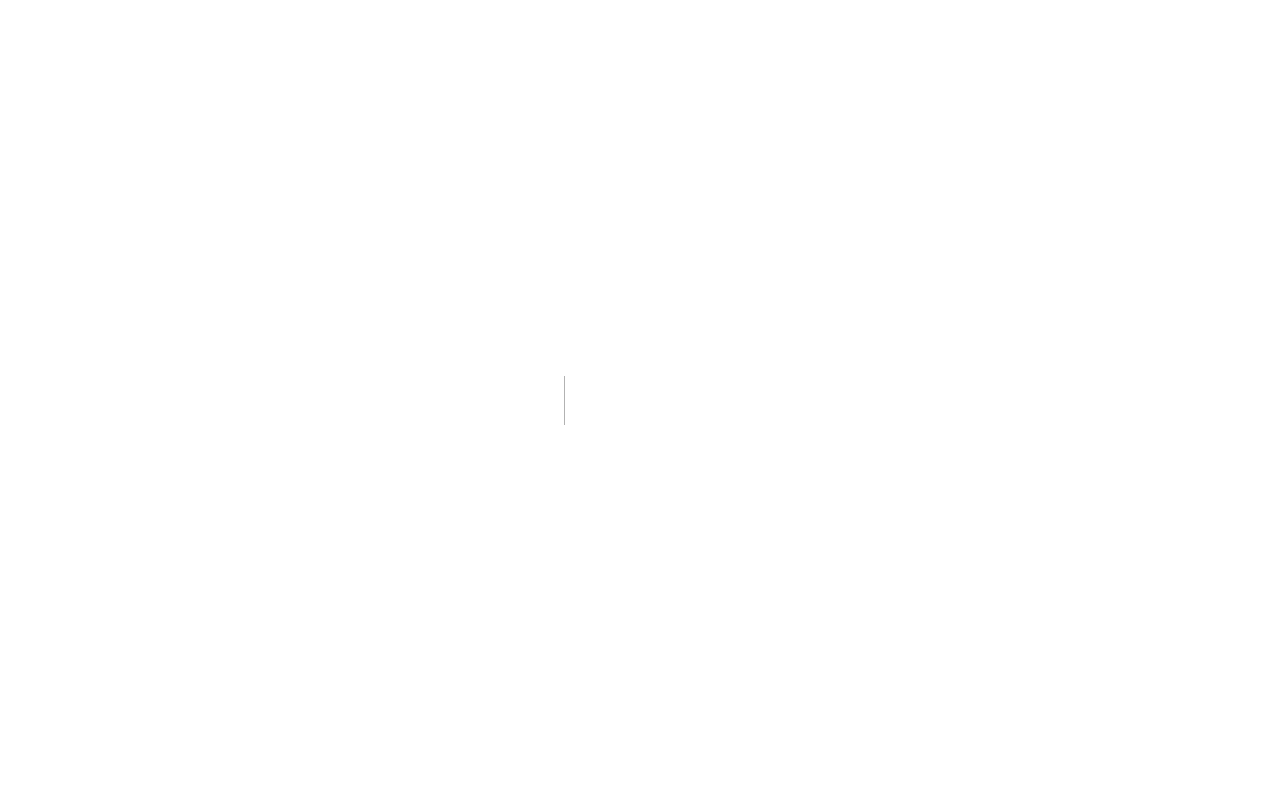
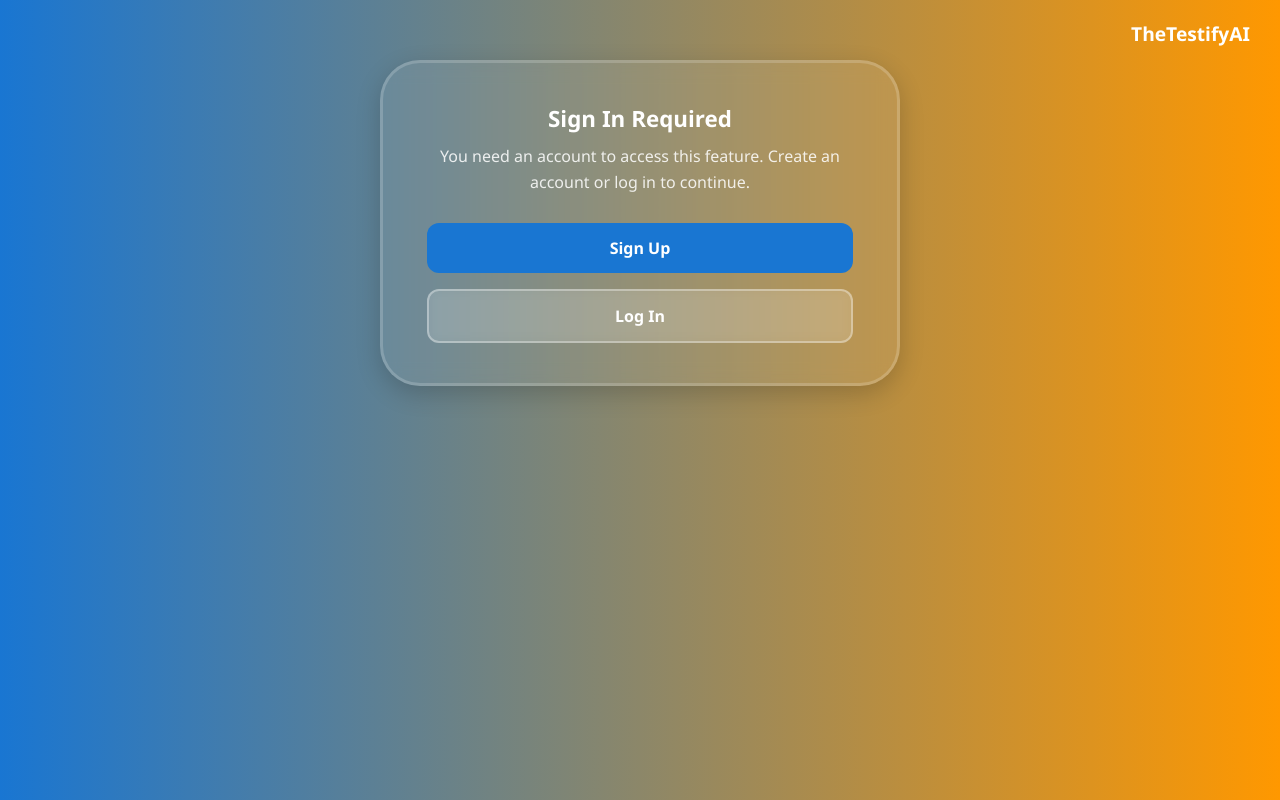
Before and after one commit to christensenandrew455-cell/Testifyai, a Next.js app: page /signuplogin in a window 1280 px wide. Before the commit this address had no page. Built offline with nearby package versions, Linux system fonts and the light colour scheme.

Commit message:
Update and rename page.js to page.js

```diff
--- /dev/null
+++ b/app/signuplogin/page.js
@@ -0,0 +1,120 @@
+"use client";
+import Link from "next/link";
+
+export default function SignInPage() {
+  return (
+    <div
+      style={{
+        minHeight: "100vh",
+        width: "100vw",
+        background: "linear-gradient(90deg, #1976d2 0%, #ff9800 100%)",
+        display: "flex",
+        flexDirection: "column",
+        alignItems: "center",
+        fontFamily: "Segoe UI, Roboto, sans-serif",
+        color: "white",
+        textAlign: "center",
+        padding: "40px 20px",
+        position: "relative",
+      }}
+    >
+      {/* Top Right Branding (same as TestSetup) */}
+      <div
+        style={{
+          position: "absolute",
+          top: "20px",
+          right: "30px",
+          fontWeight: 700,
+          color: "white",
+          fontSize: "1.2rem",
+        }}
+      >
+        TheTestifyAI
+      </div>
+
+      {/* Frosted Glass Card (identical style) */}
+      <div
+        style={{
+          backgroundColor: "rgba(255,255,255,0.08)",
+          backdropFilter: "blur(10px)",
+          borderRadius: "40px",
+          border: "3px solid rgba(255,255,255,0.18)",
+          padding: "40px 44px",
+          width: "92%",
+          maxWidth: "520px",
+          color: "white",
+          textAlign: "center",
+          boxShadow: "0 8px 24px rgba(0,0,0,0.18)",
+          marginTop: "20px",
+        }}
+      >
+        <h2
+          style={{
+            marginBottom: "10px",
+            fontWeight: 800,
+            fontSize: "1.4rem",
+          }}
+        >
+          Sign In Required
+        </h2>
+
+        <p style={{ marginBottom: "28px", opacity: 0.9, fontSize: "1rem" }}>
+          You need an account to access this feature.
+          Create an account or log in to continue.
+        </p>
+
+        {/* Buttons */}
+        <div
+          style={{
+            display: "flex",
+            flexDirection: "column",
+            gap: "16px",
+            width: "100%",
+            marginTop: "10px",
+          }}
+        >
+          {/* SIGN UP BUTTON */}
+          <Link
+            href="/signup"
+            style={{
+              width: "100%",
+              padding: "14px 0",
+              borderRadius: "12px",
+              border: "none",
+              backgroundColor: "#1976d2",
+              color: "white",
+              fontWeight: 700,
+              fontSize: "1rem",
+              cursor: "pointer",
+              textDecoration: "none",
+              display: "block",
+            }}
+          >
+            Sign Up
+          </Link>
+
+          {/* LOG IN BUTTON */}
+          <Link
+            href="/login"
+            style={{
+              width: "100%",
+              padding: "14px 0",
+              borderRadius: "12px",
+              border: "2px solid rgba(255,255,255,0.35)",
+              backgroundColor: "rgba(255,255,255,0.12)",
+              color: "white",
+              fontWeight: 700,
+              fontSize: "1rem",
+              cursor: "pointer",
+              textDecoration: "none",
+              display: "block",
+              backdropFilter: "blur(6px)",
+            }}
+          >
+            Log In
+          </Link>
+        </div>
+      </div>
+    </div>
+  );
+}
```
Also changed, not shown: app/signin/page.js (deleted, +0 -69 lines).
